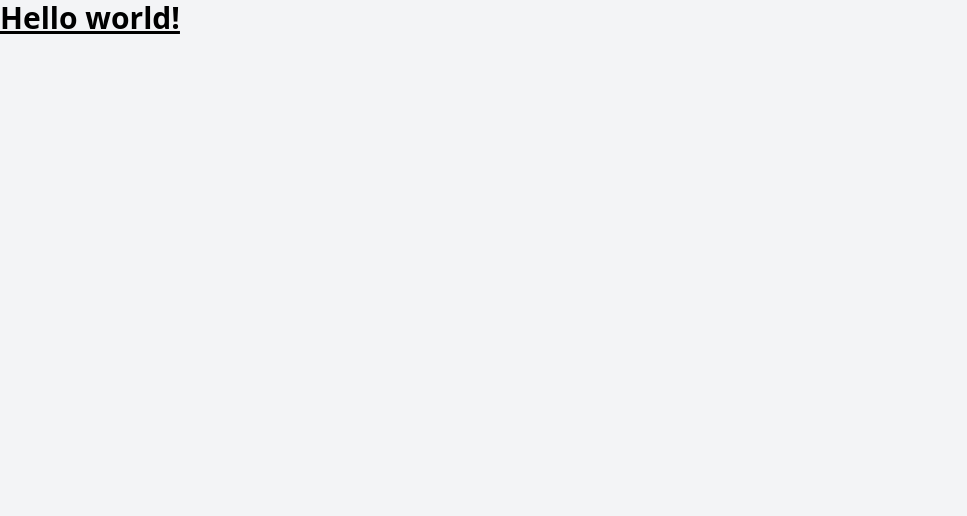
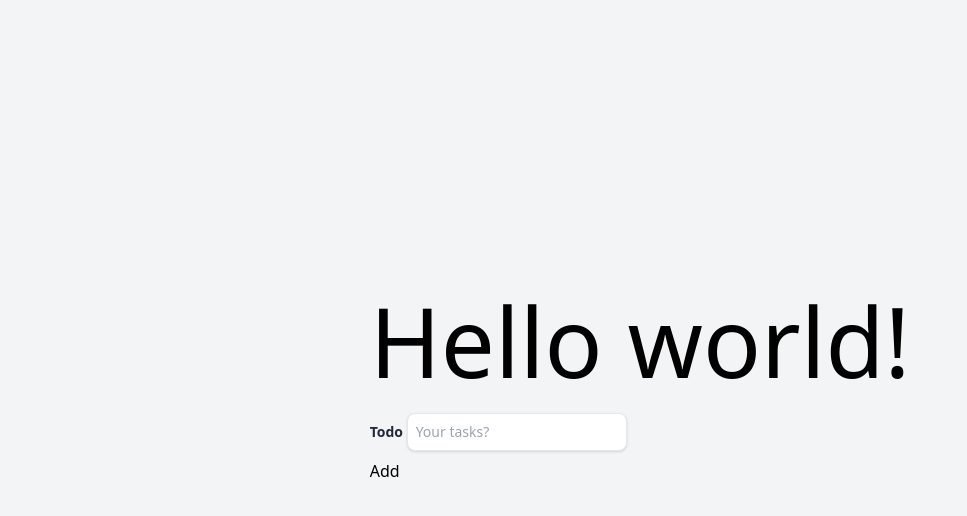
Before and after one commit to kamyabnazari/epistle-engine, a SvelteKit app: page / in a window 1280 px wide. Shown: the top 516 px of the page, without its empty margins (0-967 px from the left). Built offline with nearby package versions, Linux system fonts and the light colour scheme.

Commit message:
Adding tailwindcss prettier support

```diff
--- a/package.json
+++ b/package.json
@@ -21,8 +21,9 @@
 		"eslint-config-prettier": "^8.5.0",
 		"eslint-plugin-svelte": "^2.26.0",
 		"postcss": "^8.4.23",
-		"prettier": "^2.8.0",
+		"prettier": "^2.8.8",
 		"prettier-plugin-svelte": "^2.8.1",
+		"prettier-plugin-tailwindcss": "^0.2.8",
 		"svelte": "^3.54.0",
 		"svelte-check": "^3.0.1",
 		"tailwindcss": "^3.3.2",
--- /dev/null
+++ b/src/lib/components/todo.svelte
@@ -0,0 +1,13 @@
+<form class="my-6">
+	<div class="flex-col mb-2 text-sm">
+		<label class="mb-2 font-bold text-gray-800" for="todo">Todo</label>
+		<input
+			class="p-2 border border-gray-200 rounded-lg shadow appearance-none focus:outline-none focus:boder-gray-500"
+			type="text"
+			id="name"
+			name="todo"
+			placeholder="Your tasks?"
+		/>
+	</div>
+	<button type="submit">Add</button>
+</form>
--- a/src/routes/+page.svelte
+++ b/src/routes/+page.svelte
@@ -1,4 +1,11 @@
-<h1 class="text-3xl font-bold underline">Hello world!</h1>
+<script>
+	import ToDo from '../lib/components/todo.svelte';
+</script>
+
+<div class="grid h-screen place-content-center">
+	<h1 class="text-8xl">Hello world!</h1>
+	<ToDo />
+</div>
 
 <style lang="postcss">
 	:global(html) {
```
Also changed, not shown: 2 other files (tests, documents, lock files or other folders).
